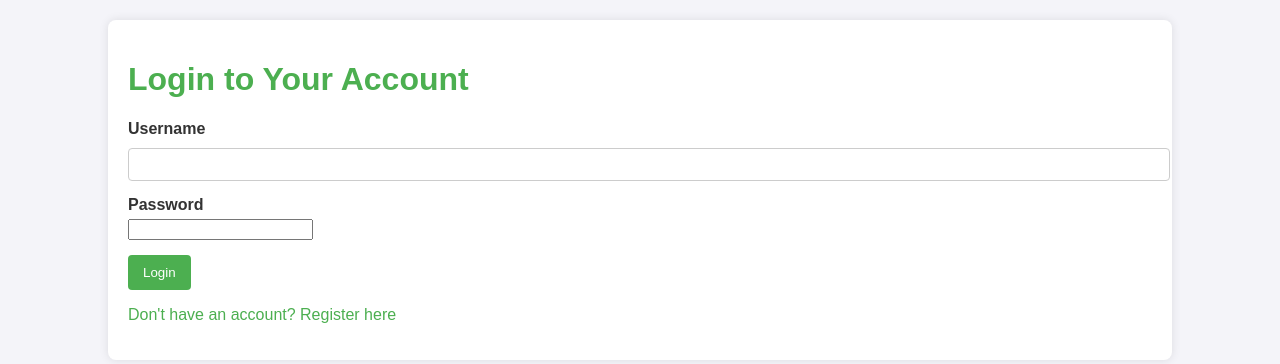
After one commit to NicholasCessna/EventManagementSystem, a Flask app: page /login in a window 1280 px wide. The commit adds this page. Shown: the top 364 px of the page. Run offline with Flask 3, Linux system fonts and the light colour scheme.

Commit message:
Change it a bit, Added user account and sign in

```diff
--- a/ProjectExamples/app.py
+++ b/ProjectExamples/app.py
@@ -1,17 +1,25 @@
 from flask import Flask
-from models import db, DATABASE_URI
+from models import db, DATABASE_URI, User
 from flask_routes import register_routes
+from flask_login import LoginManager
 
 # Creates base to run flask app
 app = Flask(__name__)
+app.secret_key = '12345'
 
 
 #Configure the SQLite database URI
 app.config['SQLALCHEMY_DATABASE_URI'] = DATABASE_URI
-#app.config['SQLALCHEMY_TRACK_MODIFICATIONS'] = False
+app.config['SQLALCHEMY_TRACK_MODIFICATIONS'] = False
 
 # Tie database and app together
 db.init_app(app)
+login_manager = LoginManager(app)
+login_manager.login_view = 'login'
+
+@login_manager.user_loader
+def load_user(user_id):
+    return User.query.get(int(user_id))
 
 # Create db tables before first db instance is made
 with app.app_context():
--- a/ProjectExamples/flask_routes.py
+++ b/ProjectExamples/flask_routes.py
@@ -1,56 +1,72 @@
 # flask_routes.py
-from flask import render_template, request, redirect, url_for
-from controllers import get_all_events, get_event, add_attendee, add_sign_up, get_signups_for_event, add_event
+from flask import render_template, request, redirect, url_for, flash
+from flask_login import login_required, login_user, logout_user, current_user
+from controllers import get_all_events, get_event, add_sign_up, add_event, register_user, login_user_controller, logout_user_controller
+from models import User
+from datetime import datetime
 
 def register_routes(app):
-    # Route to display all events
+    # Route to display all events public (Landing Page)
     @app.route('/')
     def events():
         events = get_all_events()
         return render_template('events.html', events=events)
 
 
-    @app.route('/event/<int:event_id>/add_attendee', methods=['GET', 'POST'])
-    def add_attendee_route(event_id):
-        event = get_event(event_id)
+    @app.route('/register', methods = ['GET', 'POST'])
+    def register():
         if request.method == 'POST':
-            name = request.form['name']
-            email = request.form['email']
-            attendee = add_attendee(name, email)
-            add_sign_up(event_id, attendee.id)  # Link attendee to event
-            return redirect(url_for('view_signups', event_id=event_id))
-        return render_template('add_attendee.html', event=event)
+            username = request.form['username']
+            password = request.form['password']
+            if User.query.filter_by(username = username).first():
+                flash('Username Already Exists')
+                return redirect(url_for('register'))
+            register_user(username, password)
+            flash('Registration Successful! Please log in.')
+            return redirect(url_for('login'))
+        return render_template('register.html')
 
-    # Route to display form for adding a new event
+    @app.route('/login', methods = ['GET', 'POST'])
+    def login():
+        if request.method == 'POST':
+            username = request.form['username']
+            password = request.form['password']
+            if login_user_controller(username, password):
+                flash('Logged in successfully!')
+                return redirect(url_for('events'))
+            flash('Invalid Username or Password')
+        return render_template('login.html')
+
+    @app.route('/logout')
+    def logout():
+        logout_user_controller()
+        flash('Logged out successfully')
+        return redirect(url_for('events'))
+
+
     @app.route('/add_event', methods=['GET', 'POST'])
     def add_event_route():
         if request.method == 'POST':
             name = request.form['name']
-            description = request.form.get('description', '')
-            add_event(name, description)
+            description = request.form['description']
+            # Convert date and time strings to Python date and time objects
+            date_str = request.form['date']
+            time_str = request.form['time']
+            date = datetime.strptime(date_str, '%Y-%m-%d').date()  # Convert to date object
+            time = datetime.strptime(time_str, '%H:%M').time()      # Convert to time object
+            location = request.form['location']
+            # Add the event to the database
+            add_event(name, description, date, time, location)
             return redirect(url_for('events'))
-        return render_template('add_event.html')  # GET request shows form
+        return render_template('add_event.html')
 
     # Route to display a sign-up page for a specific event
-    @app.route('/event/<int:event_id>/signup')
-    def signup_page(event_id):
+    @app.route('/event/<int:event_id>/signup', methods = ['GET', 'POST'])
+    @login_required
+    def signup(event_id):
         event = get_event(event_id)
-        if event:
-            return render_template('signup.html', event=event)
-        return "Event not found", 404
-
-    # Route to handle form submission for signing up to an event
-    @app.route('/event/<int:event_id>/signup', methods=['POST'])
-    def signup(event_id):
-        name = request.form['name']
-        email = request.form['email']
-        attendee = add_attendee(name, email)
-        add_sign_up(event_id, attendee.id)
-        return redirect(url_for('view_signups', event_id=event_id))
-
-    # Route to view all sign-ups for a specific event
-    @app.route('/event/<int:event_id>/signups')
-    def view_signups(event_id):
-        event = get_event(event_id)
-        signups = get_signups_for_event(event_id)
-        return render_template('view_signups.html', event=event, signups=signups)
+        if request.method == 'POST':
+            add_sign_up(event_id, current_user.id)
+            flash('You successfully Signed Up for the event')
+            return redirect(url_for('events'))
+        return render_template('signup.html',event=event)
--- /dev/null
+++ b/ProjectExamples/static/style.css
@@ -0,0 +1,60 @@
+/* static/style.css */
+body {
+    font-family: Arial, sans-serif;
+    margin: 0;
+    padding: 0;
+    background-color: #f4f4f9;
+    color: #333;
+}
+.container {
+    width: 80%;
+    margin: 20px auto;
+    padding: 20px;
+    background: white;
+    border-radius: 8px;
+    box-shadow: 0 0 10px rgba(0, 0, 0, 0.1);
+}
+h1, h2 {
+    color: #4CAF50;
+}
+a {
+    color: #4CAF50;
+    text-decoration: none;
+}
+a:hover {
+    text-decoration: underline;
+}
+.form-group {
+    margin-bottom: 15px;
+}
+label {
+    display: block;
+    font-weight: bold;
+    margin-bottom: 5px;
+}
+input[type="text"], input[type="date"], input[type="time"], input[type="email"], textarea {
+    width: 100%;
+    padding: 8px;
+    margin-top: 5px;
+    border: 1px solid #ccc;
+    border-radius: 4px;
+}
+button {
+    background-color: #4CAF50;
+    color: white;
+    padding: 10px 15px;
+    border: none;
+    border-radius: 4px;
+    cursor: pointer;
+}
+button:hover {
+    background-color: #45a049;
+}
+.message {
+    margin-bottom: 20px;
+    padding: 10px;
+    background-color: #dff0d8;
+    color: #3c763d;
+    border: 1px solid #d6e9c6;
+    border-radius: 4px;
+}
--- /dev/null
+++ b/ProjectExamples/templates/base.html
@@ -0,0 +1,24 @@
+<!-- templates/base.html -->
+<!doctype html>
+<html lang="en">
+<head>
+    <meta charset="utf-8">
+    <title>{% block title %}Event Management System{% endblock %}</title>
+    <link rel="stylesheet" href="{{ url_for('static', filename='style.css') }}">
+</head>
+<body>
+    <div class="container">
+        <h1>{% block header %}Event Management System{% endblock %}</h1>
+        {% with messages = get_flashed_messages() %}
+            {% if messages %}
+                <div class="message">
+                    {% for message in messages %}
+                        <p>{{ message }}</p>
+                    {% endfor %}
+                </div>
+            {% endif %}
+        {% endwith %}
+        {% block content %}{% endblock %}
+    </div>
+</body>
+</html>
--- /dev/null
+++ b/ProjectExamples/templates/login.html
@@ -0,0 +1,22 @@
+<!-- templates/login.html -->
+{% extends "base.html" %}
+
+{% block title %}Login{% endblock %}
+{% block header %}Login to Your Account{% endblock %}
+
+{% block content %}
+    <form action="{{ url_for('login') }}" method="POST">
+        <div class="form-group">
+            <label>Username</label>
+            <input type="text" name="username" required>
+        </div>
+
+        <div class="form-group">
+            <label>Password</label>
+            <input type="password" name="password" required>
+        </div>
+
+        <button type="submit">Login</button>
+    </form>
+    <p><a href="{{ url_for('register') }}">Don't have an account? Register here</a></p>
+{% endblock %}
```
Also changed, not shown: ProjectExamples/controllers.py (+29 -27 lines), ProjectExamples/models.py (+27 -19 lines), ProjectExamples/templates/add_attendee.html (deleted, +0 -21 lines), ProjectExamples/templates/add_event.html (+31 -15 lines), ProjectExamples/templates/events.html (+11 -14 lines), ProjectExamples/templates/register.html (added, +22 -0 lines), ProjectExamples/templates/signup.html (+12 -14 lines), ProjectExamples/templates/view_signups.html (deleted, +0 -16 lines), ProjectExamples/instance/event_app.db.
